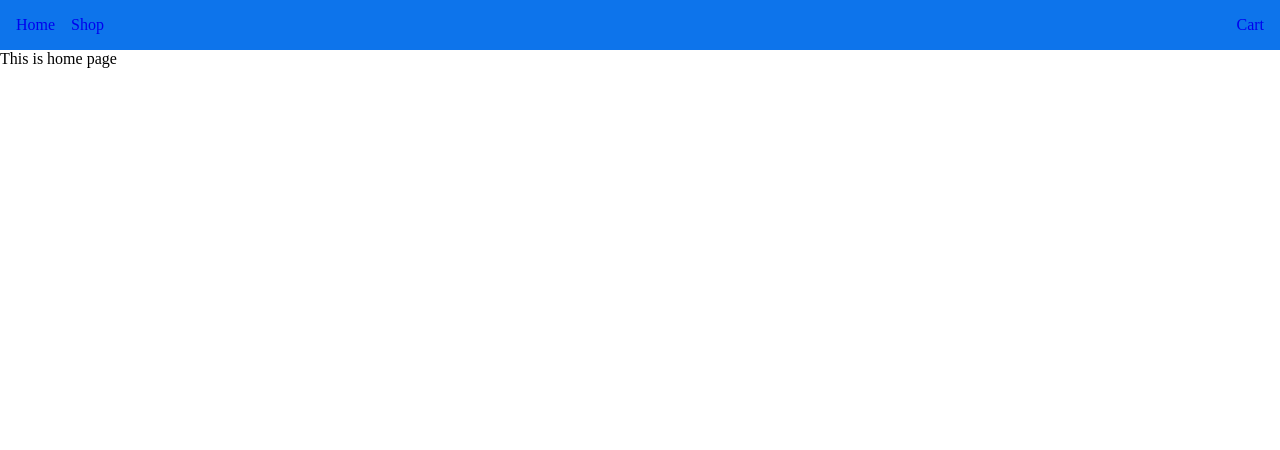
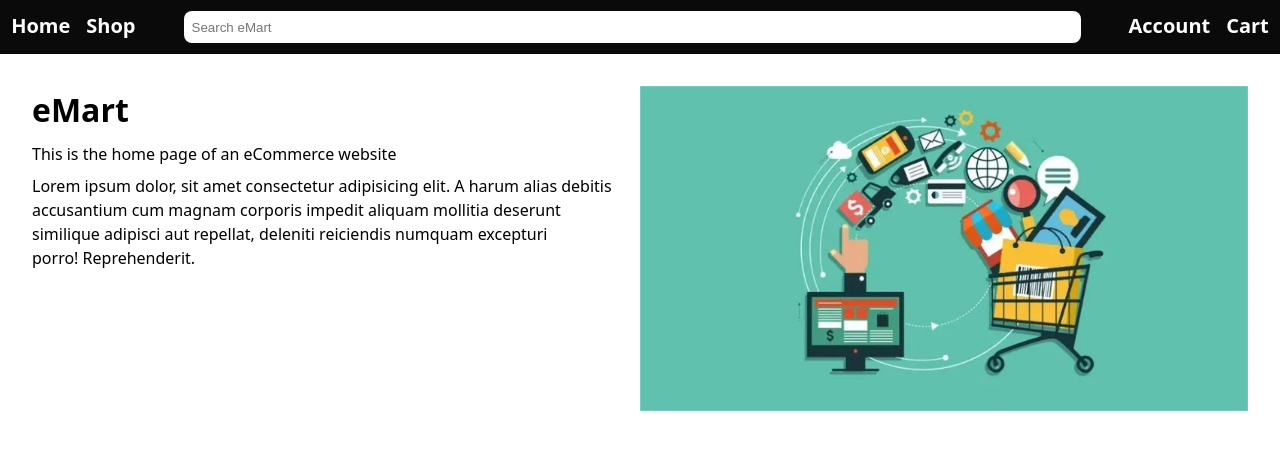
Before and after one commit to haip1290/top-shopping-cart, a React (Vite) app: page / in a window 1280 px wide. Shown: the top 450 px of the page. Built offline with nearby package versions, Linux system fonts and the light colour scheme.

Commit message:
feat: add details to Home page

```diff
--- a/src/App.css
+++ b/src/App.css
@@ -2,6 +2,27 @@
   box-sizing: border-box;
   margin: 0;
   padding: 0;
+}
+
+body {
+  min-width: 320px;
+  min-height: 100vh;
+}
+
+h1,
+h2,
+h3,
+h4,
+h5,
+h6 {
+  text-wrap: balance;
+}
+
+p,
+li,
+figcaption {
+  text-wrap: pretty;
+  max-width: 65ch;
 }
 
 li {
@@ -11,3 +32,21 @@ li {
 a {
   text-decoration: none;
 }
+
+:root {
+  font-family: system-ui, Avenir, Helvetica, Arial, sans-serif;
+  line-height: 1.5;
+  font-weight: 400;
+
+  --main-color: rgb(10, 10, 10);
+}
+
+.primary-bg {
+  background-color: var(--main-color);
+}
+
+main {
+  background-color: white;
+  min-height: 100vh;
+  padding: 2rem;
+}
--- a/src/App.jsx
+++ b/src/App.jsx
@@ -6,7 +6,9 @@ function App() {
   return (
     <>
       <NavBar />
-      <Outlet />
+      <main>
+        <Outlet />
+      </main>
     </>
   );
 }
--- /dev/null
+++ b/src/components/Account/Account.jsx
@@ -0,0 +1,5 @@
+const Account = () => {
+  return <>Account</>;
+};
+
+export default Account;
--- a/src/components/Home/Home.jsx
+++ b/src/components/Home/Home.jsx
@@ -1,8 +1,24 @@
+import styles from "./Home.module.css";
+import heroImage from "/src/assets/images/online-shopping.webp";
 const Home = () => {
   return (
-    <>
-      <div>This is home page</div>
-    </>
+    <div className={styles.home}>
+      <div className={styles.hero}>
+        <div>
+          <h1>eMart</h1>
+          <p>This is the home page of an eCommerce website</p>
+          <p>
+            Lorem ipsum dolor, sit amet consectetur adipisicing elit. A harum
+            alias debitis accusantium cum magnam corporis impedit aliquam
+            mollitia deserunt similique adipisci aut repellat, deleniti
+            reiciendis numquam excepturi porro! Reprehenderit.
+          </p>
+        </div>
+        <div>
+          <img src={heroImage} alt="hero image" />
+        </div>
+      </div>
+    </div>
   );
 };
 
--- /dev/null
+++ b/src/components/Home/Home.module.css
@@ -0,0 +1,16 @@
+.hero {
+  display: flex;
+}
+
+.hero > * {
+  flex: 1;
+}
+
+.hero img {
+  width: 100%;
+  object-fit: cover;
+}
+
+.home p {
+  margin: 0.5rem 0;
+}
--- a/src/components/NavBar/NavBar.jsx
+++ b/src/components/NavBar/NavBar.jsx
@@ -10,13 +10,22 @@ const NavBar = () => {
             <Link to="/">Home</Link>
           </li>
           <li>
-            <Link to="shop">Shop</Link>
+            <Link to="/shop">Shop</Link>
           </li>
         </ul>
       </div>
-
+      <div className={styles.searchInput}>
+        <input type="text" name="" id="" placeholder="Search eMart" />
+      </div>
       <div>
-        <Link to="cart">Cart</Link>
+        <ul>
+          <li>
+            <Link to="/account">Account</Link>
+          </li>
+          <li>
+            <Link to="/cart">Cart</Link>
+          </li>
+        </ul>
       </div>
     </nav>
   );
--- a/src/components/NavBar/NavBar.module.css
+++ b/src/components/NavBar/NavBar.module.css
@@ -1,7 +1,8 @@
 .nav {
-  background-color: rgb(13, 116, 235);
-  padding: 1rem;
+  background-color: rgb(10, 10, 10);
+  padding: 0.7rem;
   display: flex;
+  gap: 1rem;
   justify-content: space-between;
 }
 
@@ -9,3 +10,23 @@
   display: flex;
   gap: 1rem;
 }
+
+.nav a {
+  font-size: 1.25rem;
+  font-weight: bold;
+  color: white;
+}
+
+.searchInput {
+  flex: 1;
+  margin: 0 2rem;
+}
+
+.searchInput input {
+  width: 100%;
+  border: none;
+  border-radius: 8px;
+  height: 2rem;
+
+  padding: 0.5rem;
+}
--- a/src/components/Shop/Shop.jsx
+++ b/src/components/Shop/Shop.jsx
@@ -1,5 +1,14 @@
+import { Link } from "react-router-dom";
+import styles from "./Shop.module.css";
+
 const Shop = () => {
-  return <div>This is Shop</div>;
+  return (
+    <div className={styles.shop}>
+      <Link className={styles.btn} to="/cart">
+        Check out
+      </Link>
+    </div>
+  );
 };
 
 export default Shop;
--- /dev/null
+++ b/src/components/Shop/Shop.module.css
@@ -0,0 +1,14 @@
+.shop {
+}
+
+.btn {
+  color: white;
+  padding: 1rem;
+  background-color: black;
+  border-radius: 8px;
+}
+
+/* .check-out {
+  composes: btn;
+  composes: primary-bg from "/src/App.css";
+} */
--- a/src/routes.jsx
+++ b/src/routes.jsx
@@ -2,6 +2,7 @@ import App from "./App";
 import Shop from "./components/Shop/Shop";
 import Home from "./components/Home/Home";
 import Cart from "./components/Cart/Cart";
+import Account from "./components/Account/Account";
 import ErrorPage from "./components/ErrorPage/ErrorPage";
 const routes = [
   {
@@ -11,6 +12,7 @@ const routes = [
       { index: true, element: <Home /> },
       { path: "shop", element: <Shop /> },
       { path: "cart", element: <Cart /> },
+      { path: "account", element: <Account /> },
       { path: "*", element: <ErrorPage /> },
     ],
     errorElement: <ErrorPage />,
```
Also changed, not shown: src/assets/images/online-shopping.webp (added).
